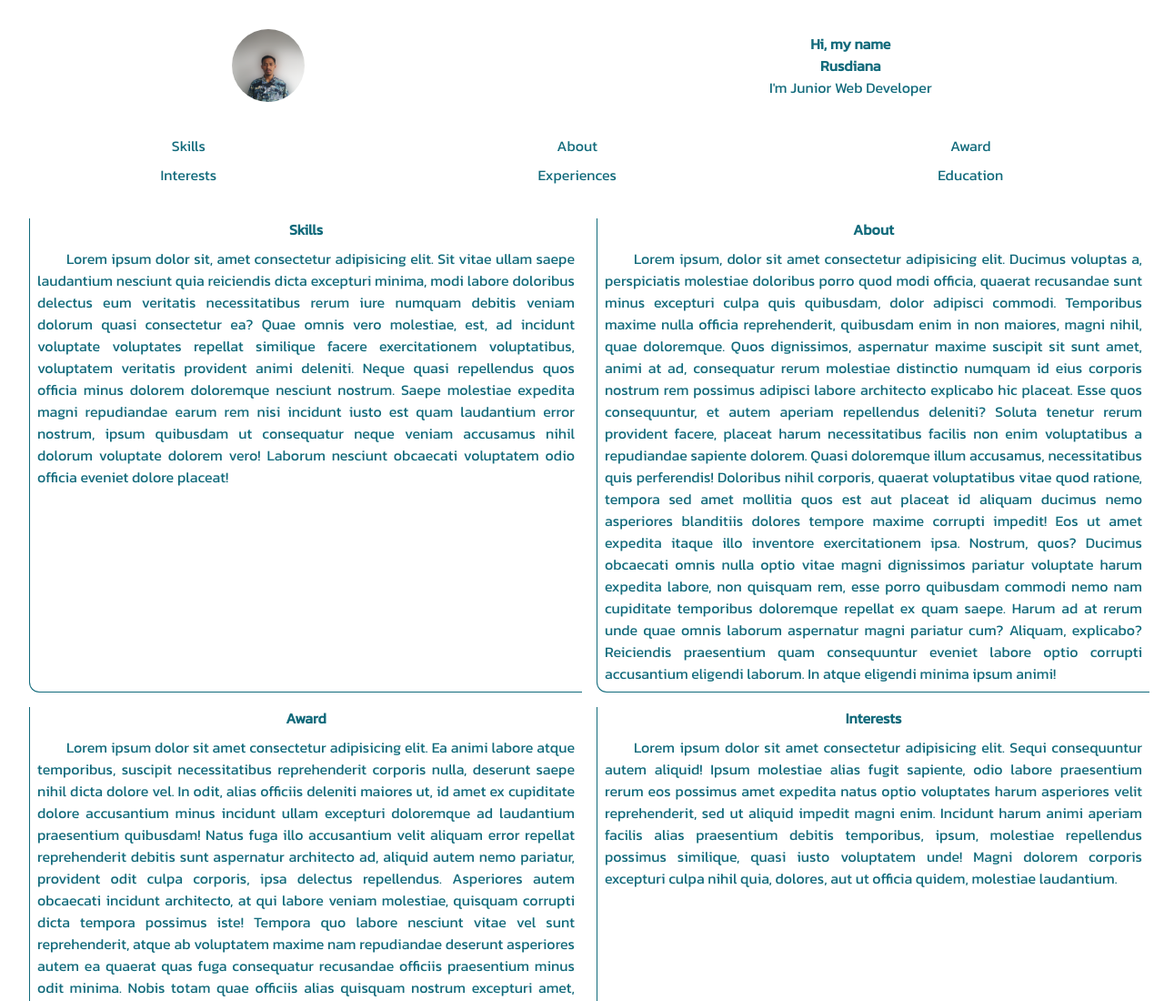
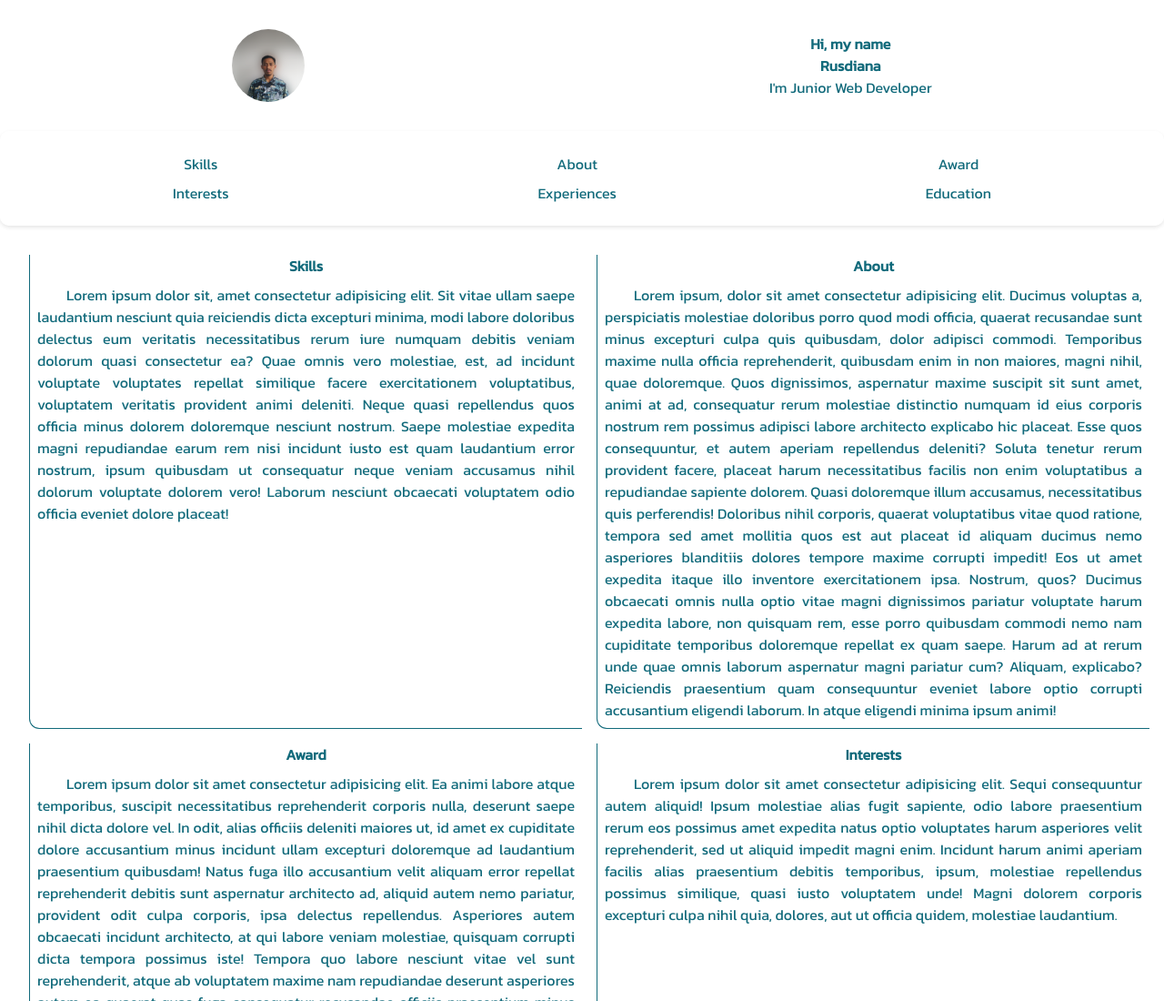
Before and after one commit to binrusdi/final-project, a plain HTML site: page index.html in a window 1280 px wide. Shown: the top 1100 px of the page at 91% size. Drawn offline with Linux system fonts and the light colour scheme.

Commit message:
tambah efek nav

```diff
--- a/index.html
+++ b/index.html
@@ -18,16 +18,16 @@
     </div>
   </header>
   <nav>
-      <div class="item-menu"><a href="">Skills</a></div>
-      <div class="item-menu"><a href="">About</a></div>
-      <div class="item-menu"><a href="">Award</a></div>
-      <div class="item-menu"><a href="">Interests</a></div>
-      <div class="item-menu"><a href="">Experiences</a></div>
-      <div class="item-menu"><a href="">Education</a></div>
+      <div class="item-menu"><a href="#skills">Skills</a></div>
+      <div class="item-menu"><a href="#about">About</a></div>
+      <div class="item-menu"><a href="#award">Award</a></div>
+      <div class="item-menu"><a href="#interests">Interests</a></div>
+      <div class="item-menu"><a href="#experiences">Experiences</a></div>
+      <div class="item-menu"><a href="#education">Education</a></div>
   </nav>
   <section id="pages">
     <div class="page">
-      <h1>Skills</h1>
+      <h1 id="skills">Skills</h1>
       <p>
         Lorem ipsum dolor sit, amet consectetur adipisicing elit. Sit vitae ullam saepe laudantium nesciunt quia reiciendis dicta excepturi minima, modi labore doloribus delectus eum veritatis necessitatibus rerum iure numquam debitis veniam dolorum quasi consectetur ea? Quae omnis vero molestiae, est, ad incidunt voluptate voluptates repellat similique facere exercitationem voluptatibus, voluptatem veritatis provident animi deleniti. Neque quasi repellendus quos officia minus dolorem doloremque nesciunt nostrum. Saepe molestiae expedita magni repudiandae earum rem nisi incidunt iusto est quam laudantium error nostrum, ipsum quibusdam ut consequatur neque veniam accusamus nihil dolorum voluptate dolorem vero! Laborum nesciunt obcaecati voluptatem odio officia eveniet dolore placeat!
       </p>
--- a/style.css
+++ b/style.css
@@ -39,6 +39,14 @@ nav {
   justify-items: center;
   grid-template-rows: repeat(2, auto);
   grid-template-columns: repeat(3, auto);
+  top: 0;
+  z-index: 100;
+  position: sticky;
+  background-color: rgba(255, 255, 255, 0.7); /* Warna putih dengan transparansi 0.7 */
+  backdrop-filter: blur(10px); /* Efek blur pada latar belakang */
+  border-radius: 10px; /* Atur radius border sesuai kebutuhan */
+  padding: 20px; /* Atur padding sesuai kebutuhan */
+  box-shadow: 0 2px 4px rgba(0, 0, 0, 0.1); /* Efek bayangan untuk kedalaman */
 }
 .item-menu {
   width: auto;
```
